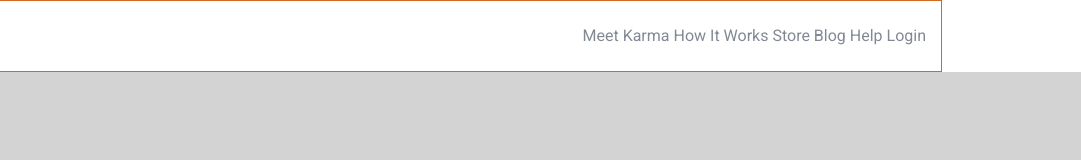
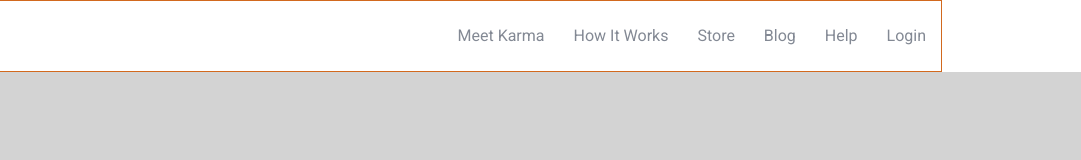
Before and after one commit to seafoodfriedrice/thinkful-frontend-v4, a plain HTML site: page startup-landing-page-clone/index.html in a window 1280 px wide. Shown: the full height of the page, 199-1280 px from the left. Drawn offline with Linux system fonts and the light colour scheme.

Commit message:
startup-landing-page-clone: add antialiased font smoothing

```diff
--- a/startup-landing-page-clone/css/style.css
+++ b/startup-landing-page-clone/css/style.css
@@ -429,7 +429,9 @@ th {
 /**
  * Main
  * ========================================================================== */
-
+html {
+  -webkit-font-smoothing: antialiased;
+}
 body {
   background-color: LightGray;
 }
@@ -453,6 +455,7 @@ div {
 }
 .top-navigation .links li {
   display: inline-block;
+  margin-left: 25px;
 }
 .top-navigation .links {
   float: right;
```
